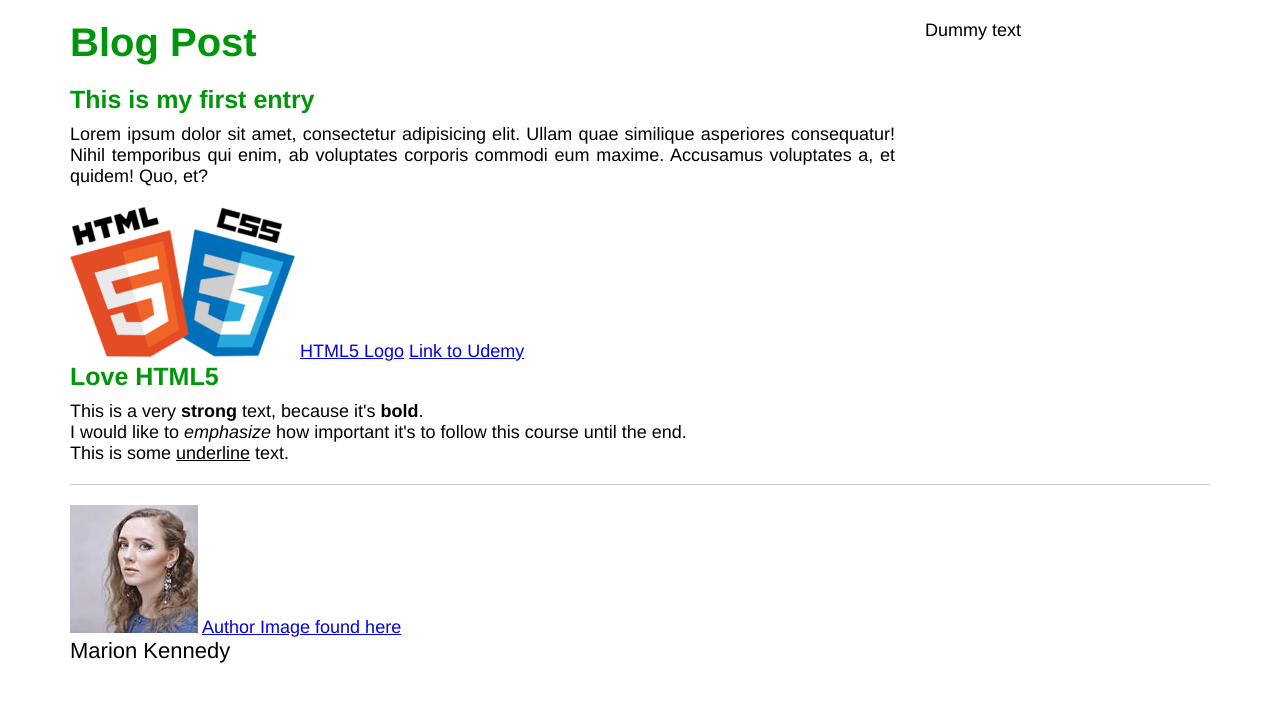
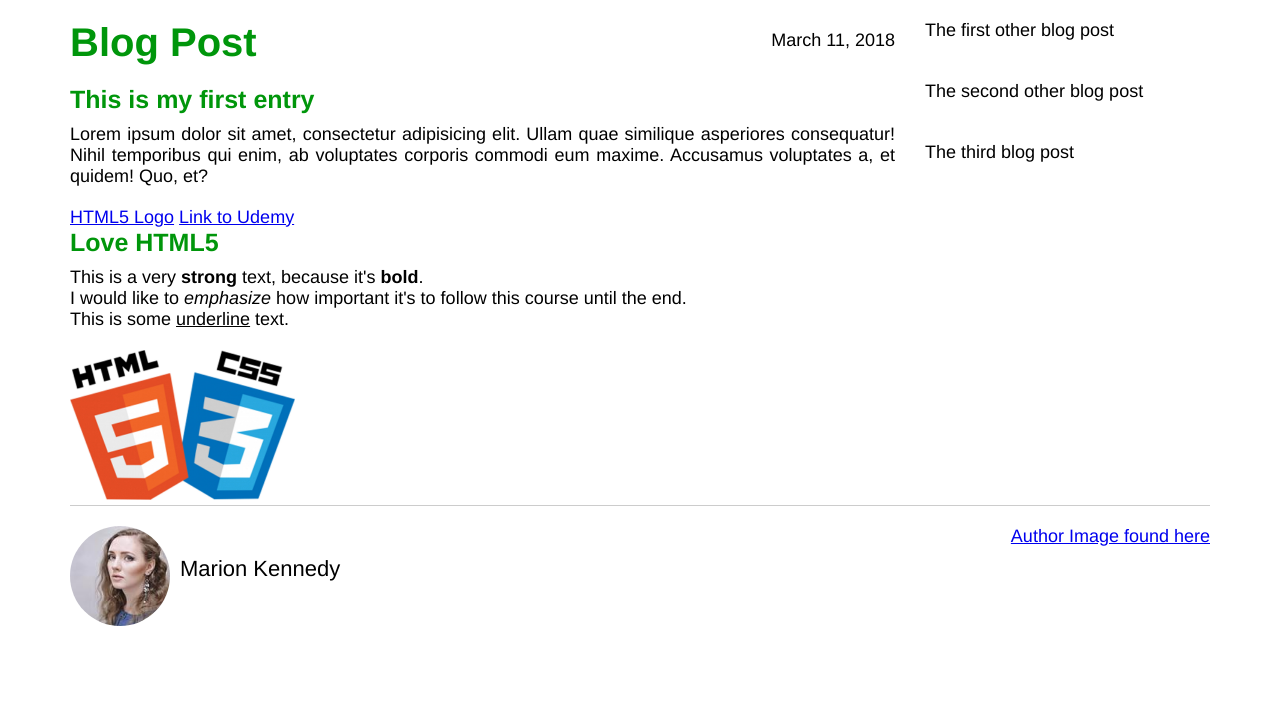
Before and after one commit to RJDulac/blog-post, a plain HTML site: page index.html in a window 1280 px wide. Drawn offline with Linux system fonts and the light colour scheme.

Commit message:
simple html blog

```diff
--- a/css/style.css
+++ b/css/style.css
@@ -34,6 +34,9 @@ h2 {
 }
 .author-text {
 	font-size: 22px;
+	float: left;
+	margin-top: 30px;
+	margin-left: 10px;
 
 }
 
@@ -50,6 +53,7 @@ h2 {
 	width: 75%;
 	float:left;
 	padding-right: 30px;
+	position: relative;
 
 }
 .author-box {
@@ -57,3 +61,32 @@ h2 {
 	padding-top: 20px;
 
 }
+
+.other {
+	margin-bottom: 40px;
+
+}
+
+.author-box img {
+	height: 100px;
+	width: 100px;
+	border-radius: 50%;
+	float: left;
+}
+
+.author-box a {
+	float: right;
+}
+
+.blog-post img {
+	height: 150px;
+	width: auto;
+}
+
+.date {
+	position: absolute;
+	top: 10px;
+	right: 0;
+	padding-right: 30px;
+
+}
--- a/index.html
+++ b/index.html
@@ -8,10 +8,11 @@
 		<div class="container">
 			<div class="blog-post">
 				<h1>Blog Post</h1>
+				<p class="date">March 11, 2018</p>
 				<h2>This is my first entry</h2>
 				<p class="main-text">Lorem ipsum dolor sit amet, consectetur adipisicing elit. Ullam quae similique asperiores consequatur! Nihil temporibus qui enim, ab voluptates corporis commodi eum maxime. Accusamus voluptates a, et quidem! Quo, et?</p>
 
-				<img src="images/html5.jpg" alt="html5 logo" height="150">
+
 				<a href="images/html5.jpg">HTML5 Logo</a>
 				<a href="http://www.udemy.com" target="_blank">Link to Udemy</a>
 				<h2>Love HTML5</h2>
@@ -19,10 +20,17 @@
 					I would like to <em>emphasize</em> how important it's to follow this course until the end. <br>
 					This is some <u>underline</u> text. <br>
 				</p>
+				<img src="images/html5.jpg" alt="html5 logo">
 			</div>
 
 			<div class="other-posts">
-				Dummy text
+				<div class="other">
+					The first other blog post
+				</div>
+				<div class="other">
+					The second other blog post
+				</div>
+				<div class="other">The third blog post</div>
 			</div>
 				<div class="clearfix"></div>
 				<div class="author-box">
```
